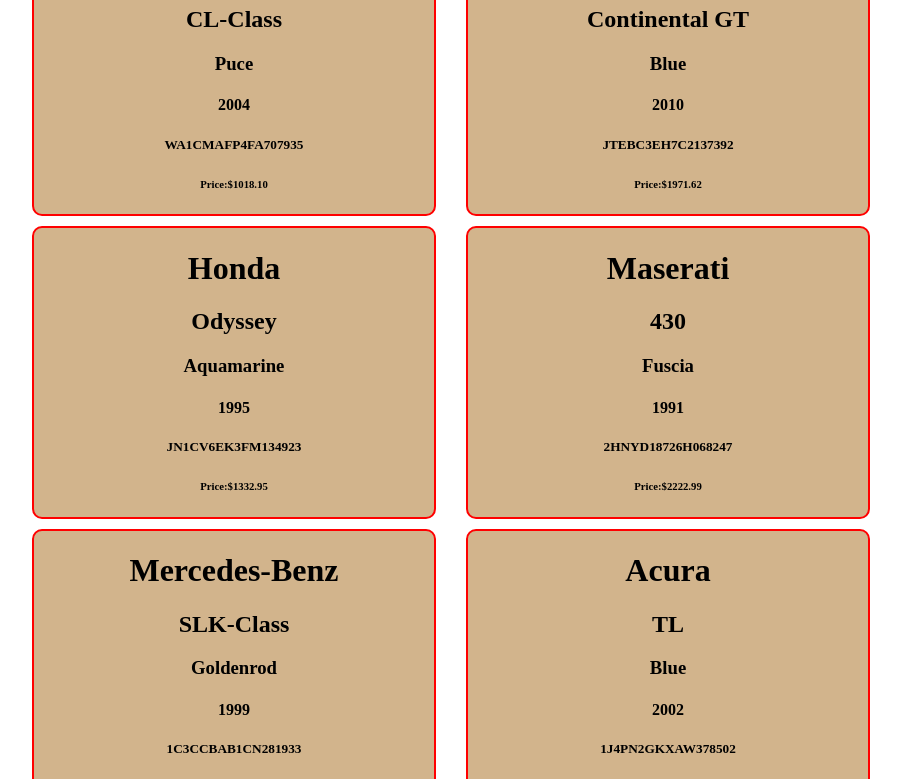
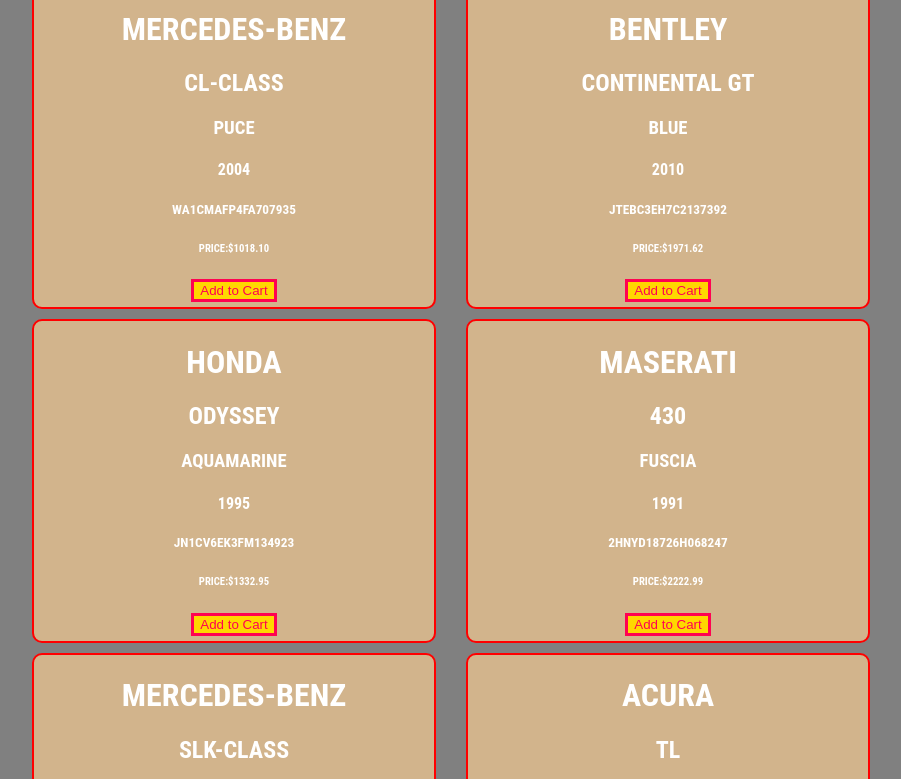
Before and after one commit to adilraees786/Api-cards-js, a plain HTML site: page index.html in a window 1280 px wide. Shown: the part 698-1477 px from the top of the page, without its empty margins (6-907 px from the left). Drawn offline with Linux system fonts and the light colour scheme.

Commit message:
Add button

```diff
--- a/app.js
+++ b/app.js
@@ -1366,7 +1366,14 @@
 <h4>${object[i].car_model_year}</h4>
 <h5>${object[i].car_vin}</h5>
 <h6> Price:${object[i].price}</h6>
+<button id ="btn">Add to Cart</button>
 
 
 </div>`
+
+  const button= document.getElementById("btn")
+  button.addEventListener("click" ,function(){
+    alert("Added to Cart")
+  })
+
 }
--- a/style.css
+++ b/style.css
@@ -1,3 +1,12 @@
+@import: url(https://fonts.googleapis.com/css?family=Roboto+Condensed);
+body {
+  font-family: 'Roboto Condensed', sans-serif;
+  height: 100%;
+  background-color: gray;
+  color: #fff;
+  text-transform: uppercase;
+}
+
 #main{
 
     display: flex;
@@ -15,3 +24,28 @@
     border-radius: 10px;
     background-color:tan;
 }
+
+
+
+    #btn{
+        background-color:gold;
+        border: 3px solid #ff0251;
+        color: #ff0251;
+        transition: .3s;
+        margin-bottom: 5px;
+      }
+      #btn:hover {
+        animation: pulse 1s infinite;
+        transition: .3s;
+      }
+      @keyframes pulse {
+        0% {
+          transform: scale(1);
+        }
+        70% {
+          transform: scale(.9);
+        }
+          100% {
+          transform: scale(1);
+        }
+      }
```
Also changed, not shown: index.html (+1 -0 lines).
